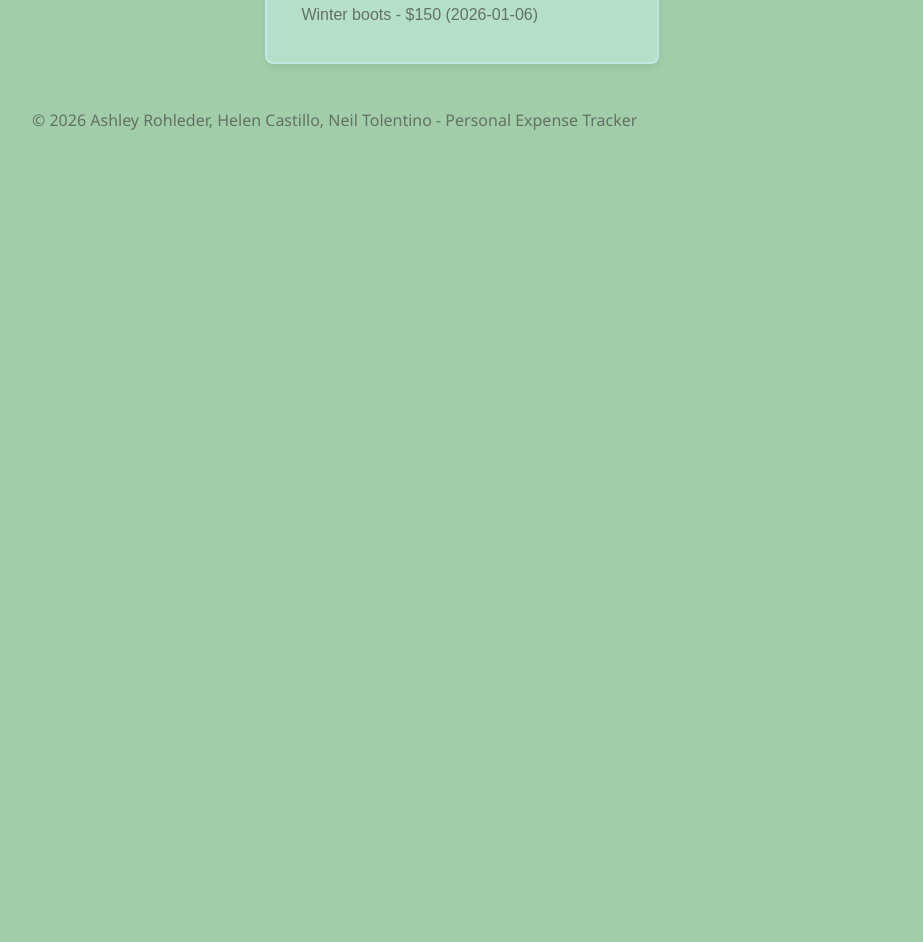
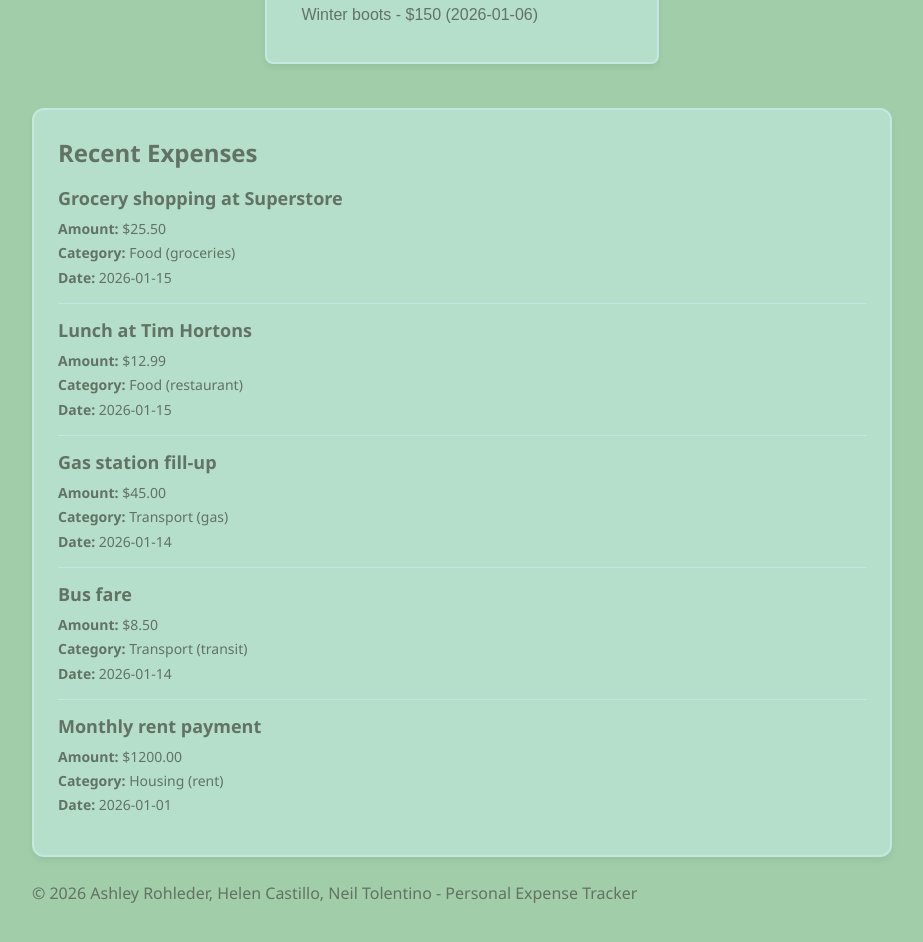
Before and after one commit to ntolentino4/group-6-full-stack-project, a React (Vite) app in the folder vite-project/: page /recent-expenses in a window 1280 px wide. Shown: the part 660-1602 px from the top of the page, without its empty margins (178-1101 px from the left). Before the commit the page ends 833 px from the top, so only its background shows below. Built offline with nearby package versions, Linux system fonts and the light colour scheme.

Commit message:
Create a component that displays a list of recent expenses.

```diff
--- a/vite-project/src/App.tsx
+++ b/vite-project/src/App.tsx
@@ -3,6 +3,7 @@ import Header from "./components/header/Header";
 import Footer from "./components/footer/Footer";
 import { CategorySummary } from "./components/category-summary/CategorySummary";
 import ExpenseFilter from './components/expense-filter/ExpenseFilter';
+import { RecentExpenses } from "./components/recent-expenses/RecentExpenses";
 
 function App() {
   return (
@@ -11,6 +12,7 @@ function App() {
         <Header />
         <CategorySummary />
         <ExpenseFilter />
+        <RecentExpenses />
         <Footer />
       </main>
     </div>
--- /dev/null
+++ b/vite-project/src/components/recent-expenses/RecentExpenses.css
@@ -0,0 +1,26 @@
+.recent-expenses {
+  background-color: var(--color-celadon-mint);
+  border: 2px solid var(--color-frozen-water);
+  border-radius: 12px;
+  padding: 24px;
+}
+
+.expense-item {
+  padding: 12px 0;
+  border-bottom: 1px solid var(--color-frozen-water);
+}
+
+.expense-item:last-child {
+  border-bottom: none;
+}
+
+.expense-item h3 {
+  font-size: 18px;
+  color: var(--color-granite);
+  margin-bottom: 5px;
+}
+
+.expense-item p {
+  font-size: var(--font-size-small);
+  margin: 2px 0;
+}
--- /dev/null
+++ b/vite-project/src/components/recent-expenses/RecentExpenses.tsx
@@ -0,0 +1,29 @@
+import { mockExpenses } from "../../data/mockExpenses.tsx";
+import "./RecentExpenses.css";
+
+export const RecentExpenses = () => {
+  // Requirement: Minimum 3-5 items
+  const recentItems = mockExpenses.slice(0, 5);
+
+  return (
+    <section className="recent-expenses">
+      <h2>Recent Expenses</h2>
+      <div className="expense-list">
+        {recentItems.map((item) => (
+          <article key={item.id} className="expense-item">
+            <h3>{item.description}</h3>
+            <p>
+              <strong>Amount:</strong> ${item.amount.toFixed(2)}
+            </p>
+            <p>
+              <strong>Category:</strong> {item.category} ({item.tag})
+            </p>
+            <p>
+              <strong>Date:</strong> {item.date}
+            </p>
+          </article>
+        ))}
+      </div>
+    </section>
+  );
+};
```
Also changed, not shown: 1 other file (tests, documents, lock files or other folders).
